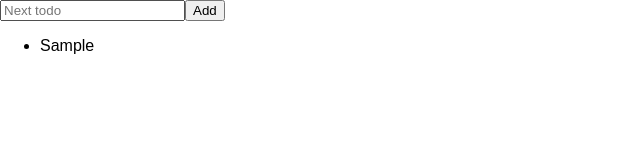
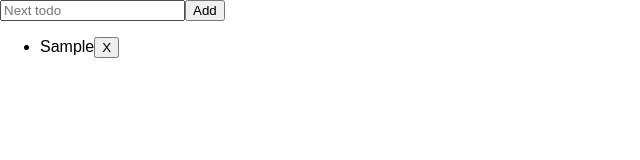
Before and after one commit to arifqys/reactodo-list, a React (Create React App) app: page / in a window 1280 px wide. Both pictures are taken after typing "Sample" into the empty fields and a click on the button "Add". Shown: the top 160 px of the page, without its empty margins (0-640 px from the left). Built offline with nearby package versions, Linux system fonts and the light colour scheme.

Commit message:
Add functionality to delete list

```diff
--- a/src/App.js
+++ b/src/App.js
@@ -1,5 +1,6 @@
 import React, { Component } from 'react';
 import './App.css';
+import Todo from './Todo.js';
 
 class App extends Component {
   constructor() {
@@ -17,10 +18,15 @@ class App extends Component {
     todosCopy.push(this.state.currentTodo);
     this.setState({todos: todosCopy, currentTodo:""});
   }
+  deleteTodo = i => {
+    let todosCopy = this.state.todos.slice();
+    todosCopy.splice(i, 1);
+    this.setState({todos: todosCopy})
+  }
   render() {
     let bulletedTodos = this.state.todos.map((e, i) => {
       return (
-        <li key={i}>{e}</li>
+        <Todo todo={e} delete={() => this.deleteTodo(i)}/>
       );
     });
     return (
--- /dev/null
+++ b/src/Todo.js
@@ -0,0 +1,9 @@
+import React, { Component } from 'react';
+
+const Todo = props => {
+  return (
+    <li>{props.todo}<button onClick={props.delete}>X</button></li>
+  );
+}
+
+export default Todo;
```
